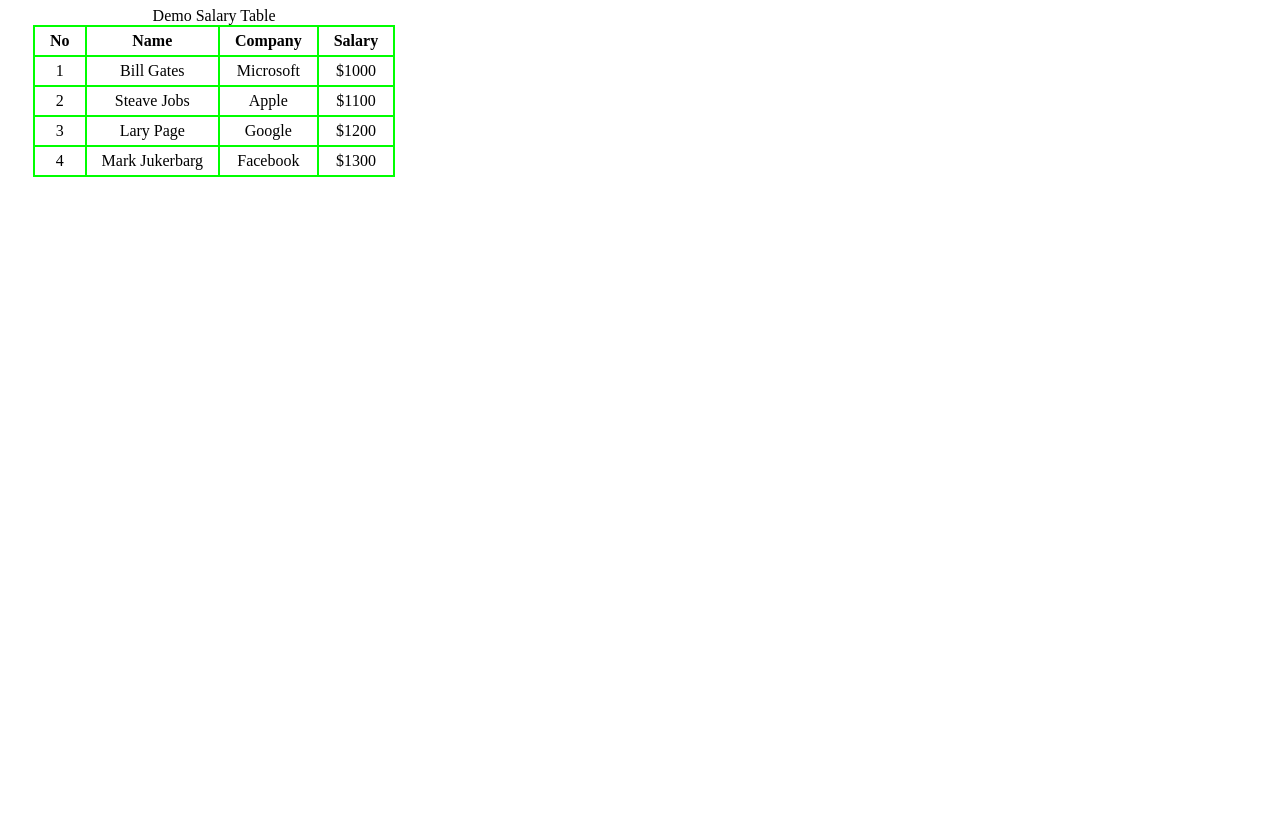
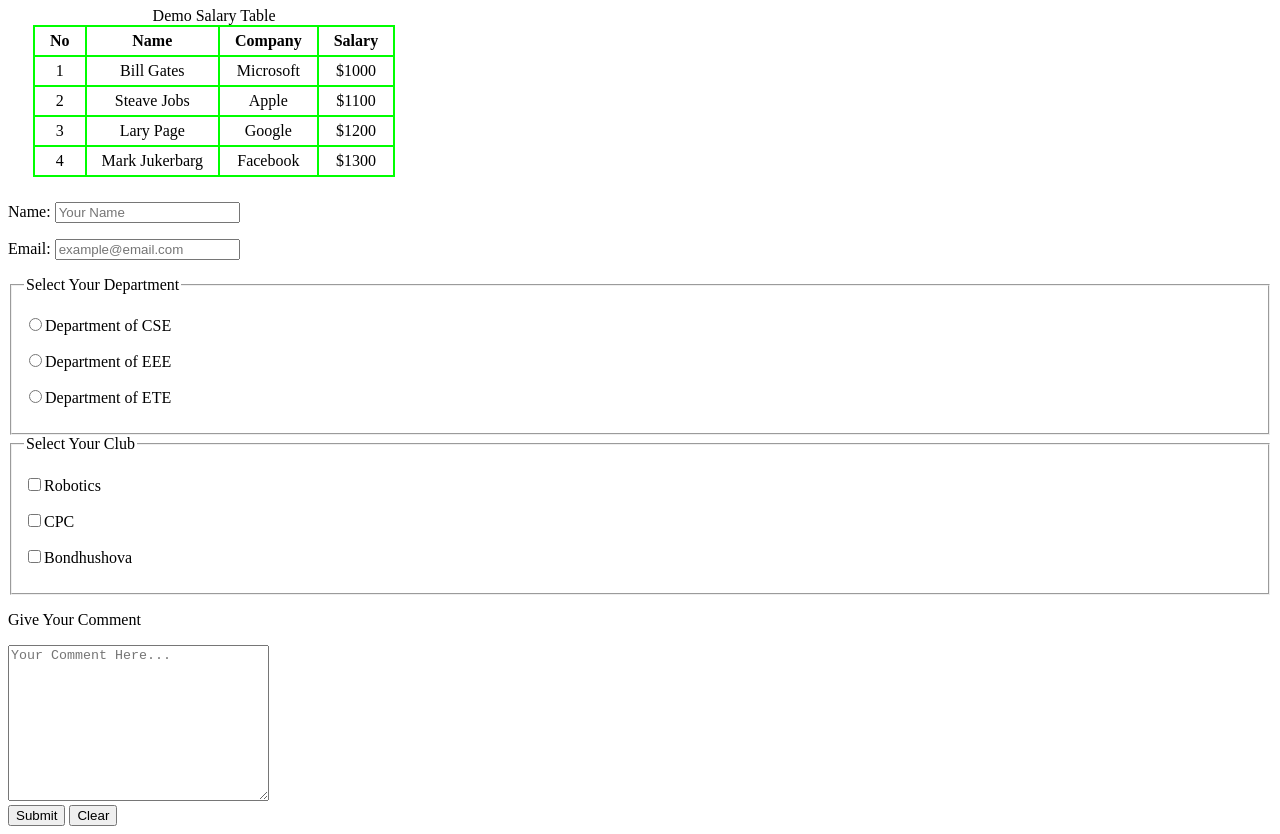
Before and after one commit to abdur-rahman-riad/Explore-HTML5, a plain HTML site: page index.html in a window 1280 px wide. Shown: the part 262-1096 px from the top of the page. Before the commit the page ends 800 px from the top, so only its background shows below. Drawn offline with Linux system fonts and the light colour scheme.

Commit message:
Form Added

```diff
--- a/index.html
+++ b/index.html
@@ -52,6 +52,30 @@
         </tbody>
     </table>
 
+    <form>
+        <p>Name: <input type="text" placeholder="Your Name"></p>
+        <p>Email: <input type="email" placeholder="example@email.com"></p>
+
+        <fieldset>
+            <legend>Select Your Department</legend>
+            <p><label for="cse"><input type="radio" name="dept" id="cse">Department of CSE</label></p>
+            <p><label for="eee"><input type="radio" name="dept" id="eee">Department of EEE</label></p>
+            <p><label for="ete"><input type="radio" name="dept" id="ete">Department of ETE</label></p>
+        </fieldset>
+
+        <fieldset>
+            <legend>Select Your Club</legend>
+            <p><label for="robotics"><input type="checkbox" name="club" id="robotics">Robotics</label></p>
+            <p><label for="cpc"><input type="checkbox" name="club" id="cpc">CPC</label></p>
+            <p><label for="bondhushova"><input type="checkbox" name="club" id="bondhushova">Bondhushova</label></p>
+        </fieldset>
+        <p>Give Your Comment</p>
+        <textarea placeholder="Your Comment Here..." cols="30" rows="10"></textarea> <br>
+        <button type="submit">Submit</button>
+        <button type="reset">Clear</button>
+    </form>
+
+
 </body>
 
 </html>
```
